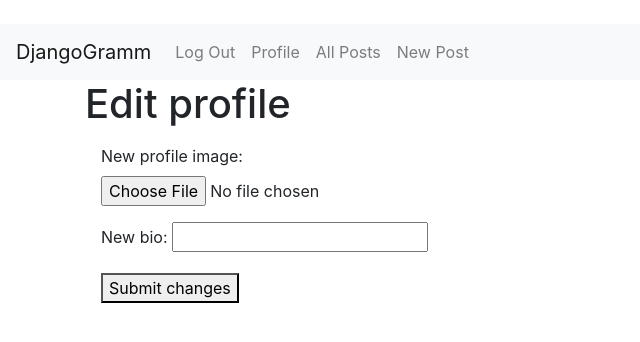
After one commit to margo-dubovik/DjangoGram, a Django app: page /account/profile/edit in a window 1280 px wide. The commit adds this page. Shown: the top 342 px of the page, without its empty margins (0-640 px from the left). Run offline with Django 4.2, Linux system fonts and the light colour scheme; the visitor is signed in with stand-in values (Sample User, id 1).

Commit message:
"edit account" option added

```diff
--- /dev/null
+++ b/djangogramm/account/templates/account/edit_profile.html
@@ -0,0 +1,25 @@
+{% extends 'base.html' %}
+{% block body %}
+{% if form.errors %}
+    <div class="alert alert-danger">
+        {{ form.errors }}
+    </div>
+{% endif %}
+<div class="container">
+    <form id="post_form" method="post" enctype="multipart/form-data">
+        <h1>Edit profile</h1>
+        {% csrf_token %}
+        <div class="form-group m-3">
+            <label>New profile image:</label>
+            <input required name="avatar" type="file" class="form-control-file">
+        </div>
+        <div class="form-group m-3">
+            <label>New bio:</label>
+            <input required name="bio" type="text" maxlength="500">
+        </div>
+        <div class="form-group m-3">
+            <button type="submit">Submit changes</button>
+        </div>
+    </form>
+</div>
+{% endblock %}
--- a/djangogramm/account/templates/account/profile.html
+++ b/djangogramm/account/templates/account/profile.html
@@ -5,6 +5,9 @@
     <img src="{{ user.userprofile.avatar_url }}" width="240" alt="profile_image">
     <p>Username: {{ user.userprofile }}</p>
     <p>Bio: {{ user.userprofile.bio }}</p>
+    <a href="{% url 'edit-profile' %}" class="btn btn-secondary btn-sm active">
+        Edit profile
+    </a>
 </div>
 
 
--- a/djangogramm/account/urls.py
+++ b/djangogramm/account/urls.py
@@ -9,4 +9,5 @@ urlpatterns = [
     path('login/', LoginView.as_view(template_name='account/login.html'), name="login"),
     path('logout/', LogoutView.as_view(template_name='account/logout.html'), name="logout"),
     path('profile/', views.view_profile),
+    path('profile/edit', views.edit_profile, name="edit-profile"),
     ]
--- a/djangogramm/account/views.py
+++ b/djangogramm/account/views.py
@@ -2,6 +2,7 @@ from django.shortcuts import render, redirect
 from .forms import RegistrationForm
 from django.contrib.auth.decorators import login_required
 from .models import UserProfile
+
 
 # Create your views here.
 @login_required
@@ -20,11 +21,24 @@ def register(request):
 
     else:
         form = RegistrationForm()
+        return render(request, 'account/reg_form.html', {'form': form})
 
-        args = {'form': form}
-        return render(request, 'account/reg_form.html', args)
 
 @login_required
 def view_profile(request):
     args = {'user': request.user}
     return render(request, 'account/profile.html', args)
+
+
+@login_required
+def edit_profile(request):
+    if request.method == 'POST':
+        avatar = request.FILES.get('avatar')
+        bio = request.POST['bio']
+        profile = request.user.userprofile
+        profile.avatar = avatar
+        profile.bio = bio
+        profile.save()
+        return redirect('/account/profile')
+    else:
+        return render(request, 'account/edit_profile.html')
```
